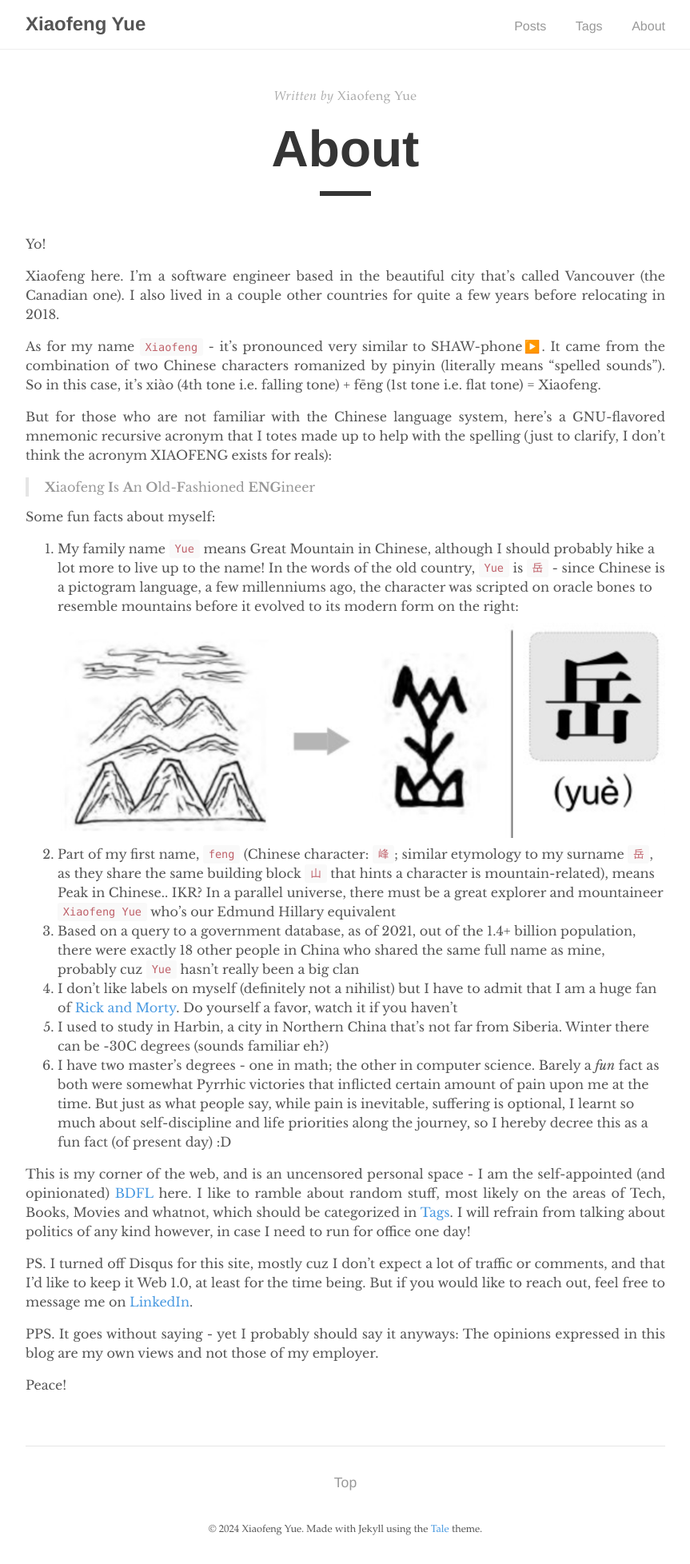
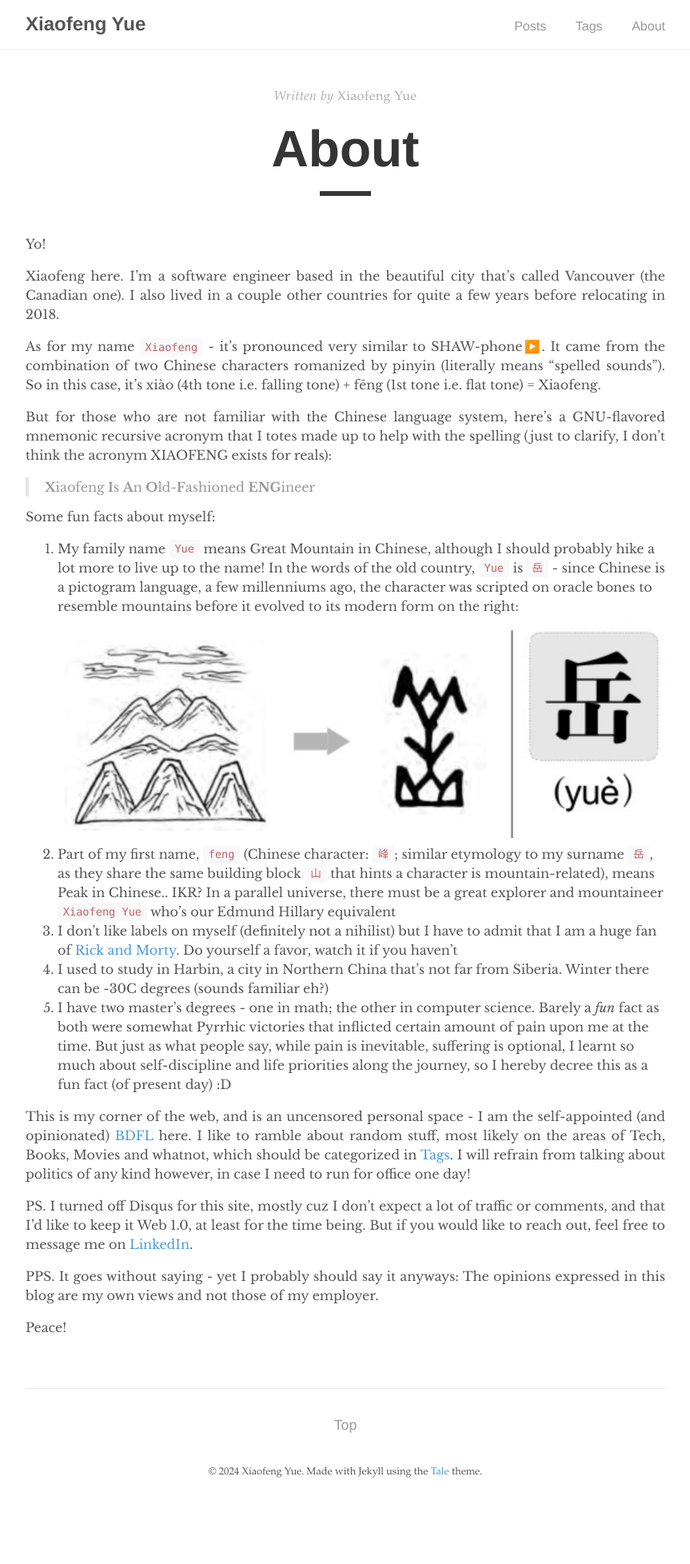
Before and after one commit to yuexiaofeng/yuexiaofeng.github.io, a Jekyll site: the page built from about.md, in a window 1280 px wide. Shown: the whole page at 80% size, without its empty margins (208-1071 px from the left). Built offline with Jekyll 4.4.1, drawn with Linux system fonts in a browser that asks for light colours; after the commit the page ends 1884 px from its top, so only the background shows below that.

Commit message:
updated fun facts

```diff
--- a/about.md
+++ b/about.md
@@ -16,11 +16,11 @@ But for those who are not familiar with the Chinese language system, here's a GN
 Some fun facts about myself:
 
 1. My family name `Yue` means Great Mountain in Chinese, although I should probably hike a lot more to live up to the name! In the words of the old country, `Yue` is `岳` - since Chinese is a pictogram language, a few millenniums ago, the character was scripted on oracle bones to resemble mountains before it evolved to its modern form on the right: ![yue](../assets/images/yue_oracle.png)
-2. Part of my first name, `feng` (Chinese character: `峰`; similar etymology to my surname `岳`, as they share the same building block `山` that hints a character is mountain-related), means Peak in Chinese.. IKR? In a parallel universe, there must be a great explorer and mountaineer `Xiaofeng Yue` who's our Edmund Hillary equivalent
-3. Based on a query to a government database, as of 2021, out of the 1.4+ billion population, there were exactly 18 other people in China who shared the same full name as mine, probably cuz `Yue` hasn't really been a big clan
-4. I don't like labels on myself (definitely not a nihilist) but I have to admit that I am a huge fan of [Rick and Morty](https://www.imdb.com/title/tt2861424/){:target="_blank"}. Do yourself a favor, watch it if you haven't
-5. I used to study in Harbin, a city in Northern China that's not far from Siberia. Winter there can be -30C degrees (sounds familiar eh?)
-6. I have two master's degrees - one in math; the other in computer science. Barely a *fun* fact as both were somewhat Pyrrhic victories that inflicted certain amount of pain upon me at the time. But just as what people say, while pain is inevitable, suffering is optional, I learnt so much about self-discipline and life priorities along the journey, so I hereby decree this as a fun fact (of present day) :D
+1. Part of my first name, `feng` (Chinese character: `峰`; similar etymology to my surname `岳`, as they share the same building block `山` that hints a character is mountain-related), means Peak in Chinese.. IKR? In a parallel universe, there must be a great explorer and mountaineer `Xiaofeng Yue` who's our Edmund Hillary equivalent
+<!-- 1. Based on a query to a government database, as of 2021, out of the 1.4+ billion population, there were exactly 18 other people in China who shared the same full name as mine, probably cuz `Yue` hasn't really been a big clan -->
+1. I don't like labels on myself (definitely not a nihilist) but I have to admit that I am a huge fan of [Rick and Morty](https://www.imdb.com/title/tt2861424/){:target="_blank"}. Do yourself a favor, watch it if you haven't
+1. I used to study in Harbin, a city in Northern China that's not far from Siberia. Winter there can be -30C degrees (sounds familiar eh?)
+1. I have two master's degrees - one in math; the other in computer science. Barely a *fun* fact as both were somewhat Pyrrhic victories that inflicted certain amount of pain upon me at the time. But just as what people say, while pain is inevitable, suffering is optional, I learnt so much about self-discipline and life priorities along the journey, so I hereby decree this as a fun fact (of present day) :D
 
 This is my corner of the web, and is an uncensored personal space - I am the self-appointed (and opinionated) [BDFL](https://en.wikipedia.org/wiki/Benevolent_dictator_for_life){:target="_blank"} here. I like to ramble about random stuff, most likely on the areas of Tech, Books, Movies and whatnot, which should be categorized in <a href="/tags">Tags</a>. I will refrain from talking about politics of any kind however, in case I need to run for office one day!
 
```
